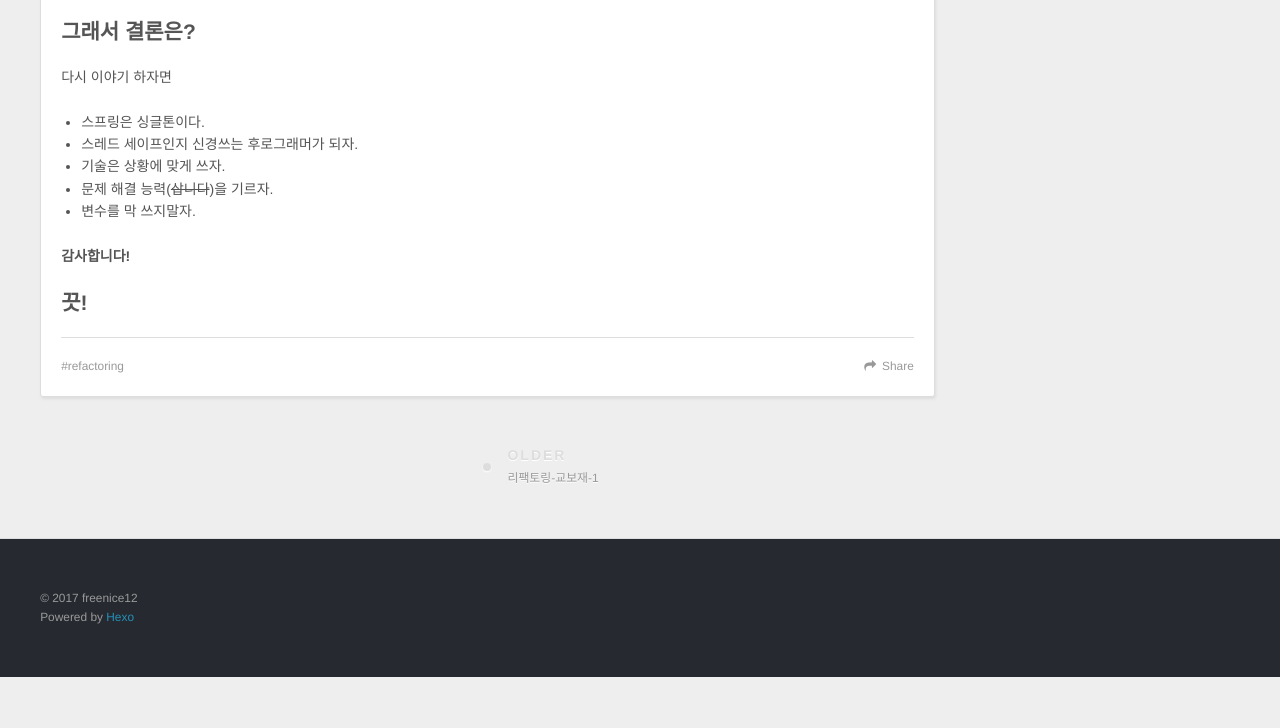
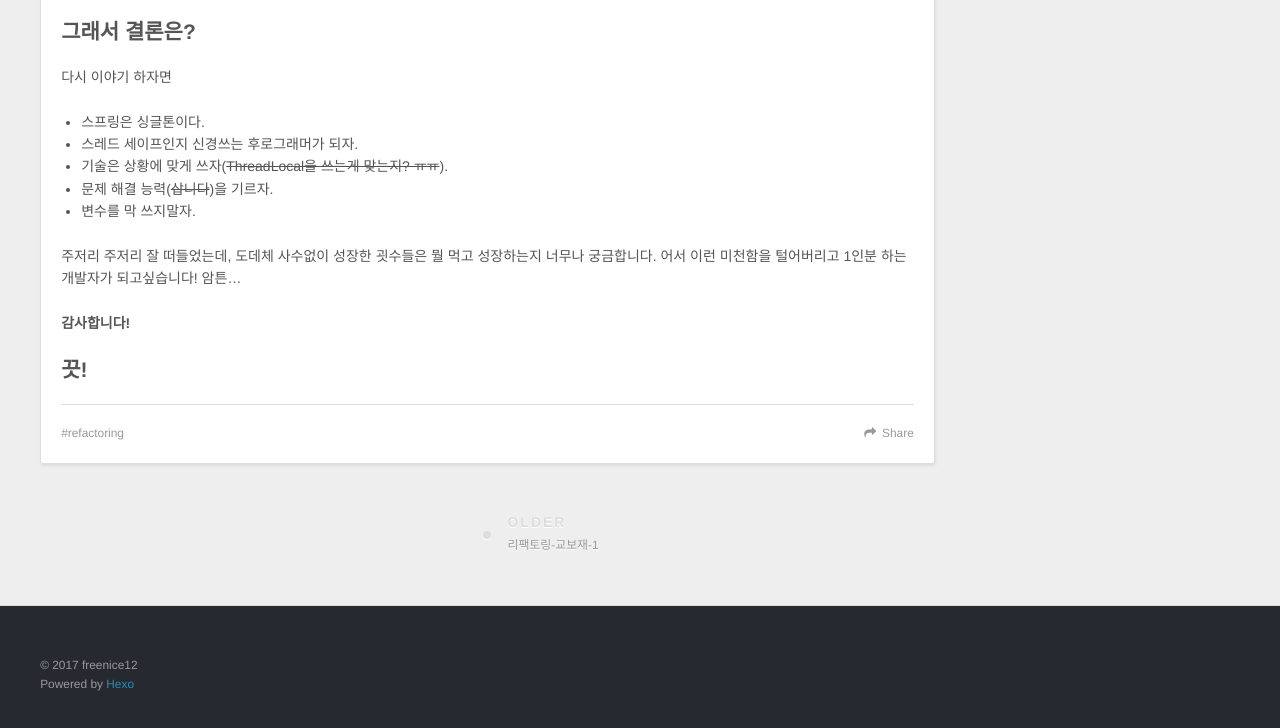
Before and after one commit to freenice12/freenice12.github.io, a plain HTML site: page 2017/10/25/리팩토링-교보재-2/index.html in a window 1280 px wide. Shown: the part 4857-5585 px from the top of the page. Before the commit the page ends 5534 px from the top, so only its background shows below. Drawn offline with nearby package versions, Linux system fonts and the light colour scheme.

Commit message:
Site updated: 2017-10-26 00:12:30

```diff
--- a/2017/10/25/리팩토링-교보재-2/index.html
+++ b/2017/10/25/리팩토링-교보재-2/index.html
@@ -12,7 +12,7 @@
 <meta property="og:url" content="http://freenice12.github.io/2017/10/25/리팩토링-교보재-2/index.html">
 <meta property="og:site_name" content="Jeyeon&#39;s blog with Hexo">
 <meta property="og:description" content="오늘은 리팩토링 교보재 라는 제목으로 글을 쓰는게 정확한가에 대한 논의를 했습니다. 결론은 게시하는 내용은 리팩토링이라기엔 아리송한 부분이 많다.였고 그럼에도 불구하고 그냥 이어 나가기로 했습니다. 정답을 게시하는 것은 아니고 주관적인 생각을 쓴것이고, 많은 부분 틀릴 수 있습니다. 얼마든지 피드백을 주세요(달라고만 했음…). Spring Framework">
-<meta property="og:updated_time" content="2017-10-25T15:09:37.000Z">
+<meta property="og:updated_time" content="2017-10-25T15:12:27.000Z">
 <meta name="twitter:card" content="summary">
 <meta name="twitter:title" content="리팩토링-교보재-2">
 <meta name="twitter:description" content="오늘은 리팩토링 교보재 라는 제목으로 글을 쓰는게 정확한가에 대한 논의를 했습니다. 결론은 게시하는 내용은 리팩토링이라기엔 아리송한 부분이 많다.였고 그럼에도 불구하고 그냥 이어 나가기로 했습니다. 정답을 게시하는 것은 아니고 주관적인 생각을 쓴것이고, 많은 부분 틀릴 수 있습니다. 얼마든지 피드백을 주세요(달라고만 했음…). Spring Framework">
@@ -125,10 +125,11 @@
 <ul>
 <li>스프링은 싱글톤이다.</li>
 <li>스레드 세이프인지 신경쓰는 후로그래머가 되자.</li>
-<li>기술은 상황에 맞게 쓰자.</li>
+<li>기술은 상황에 맞게 쓰자(<del>ThreadLocal을 쓰는게 맞는지? ㅠㅠ</del>).</li>
 <li>문제 해결 능력(<del>삽니다</del>)을 기르자.</li>
 <li>변수를 막 쓰지말자.</li>
 </ul>
+<p>주저리 주저리 잘 떠들었는데, 도데체 사수없이 성장한 굇수들은 뭘 먹고 성장하는지 너무나 궁금합니다. 어서 이런 미천함을 털어버리고 1인분 하는 개발자가 되고싶습니다! 암튼…</p>
 <p><strong>감사합니다!</strong></p>
 <h2 id="끗"><a href="#끗" class="headerlink" title="끗!"></a>끗!</h2>
 
```
Also changed, not shown: index.html (+2 -1 lines).
